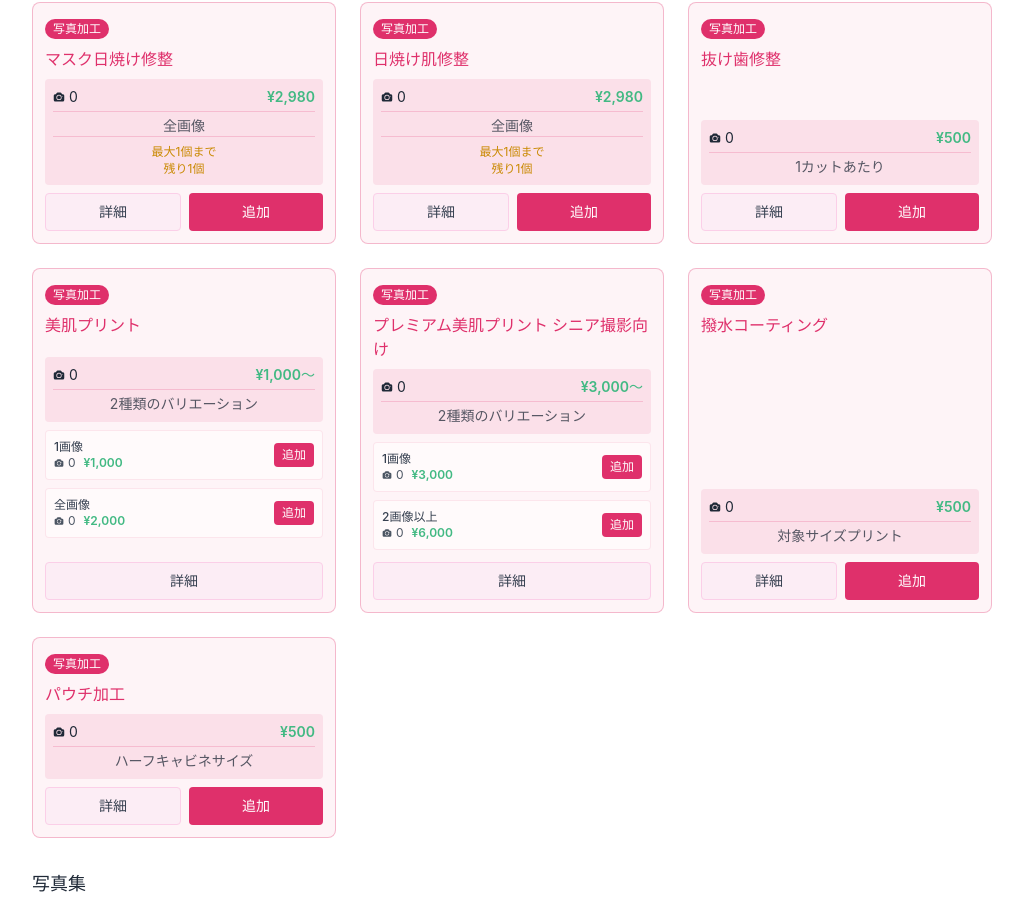
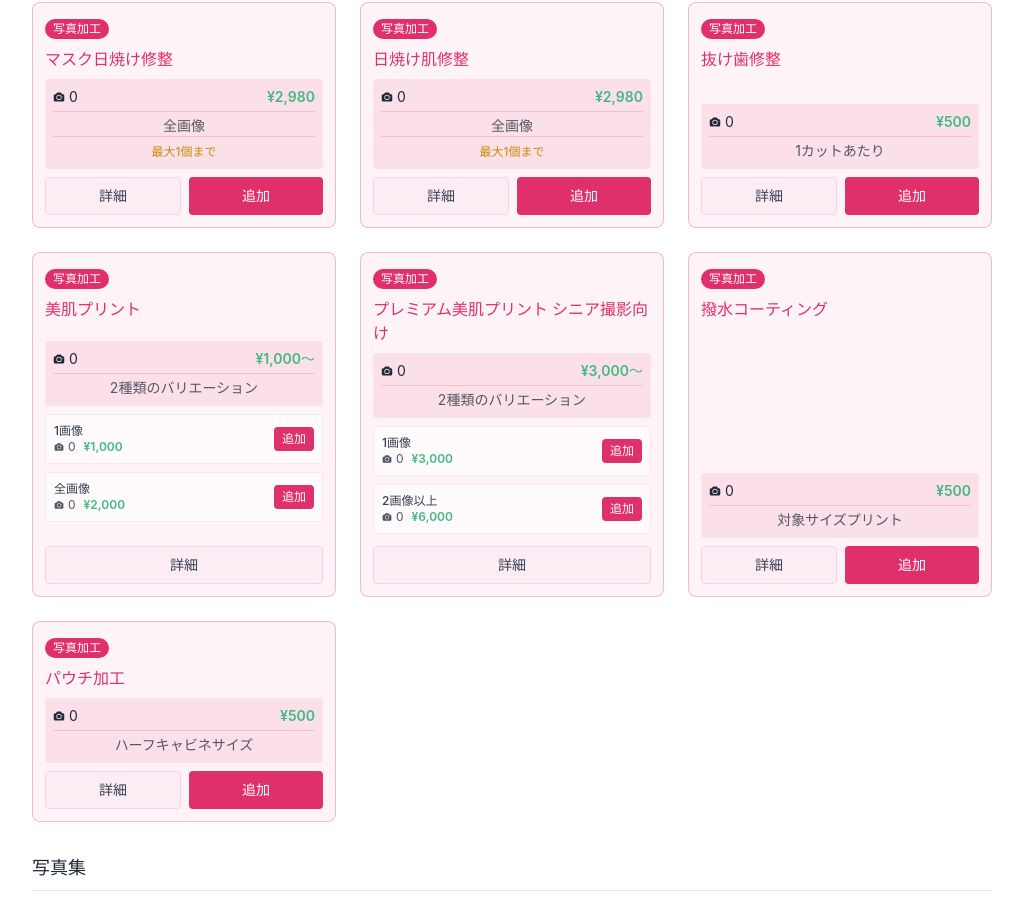
Before and after one commit to kiwi-26/photo-studio-price-calculator, a Vue app: page / in a window 1280 px wide. Shown: the part 8987-9892 px from the top of the page, without its empty margins (256-1279 px from the left). Built offline with nearby package versions, Linux system fonts and the light colour scheme.

Commit message:
残り個数は表示しない

```diff
--- a/src/components/ProductCard.vue
+++ b/src/components/ProductCard.vue
@@ -35,9 +35,6 @@
       <div v-if="hasQuantityLimit" class="text-center pt-1 border-t border-primary/20">
         <span class="text-xs text-yellow-600 dark:text-yellow-400">
           最大{{ product.maxQuantity }}個まで
-          <span v-if="remainingQuantity !== null" class="block">
-            残り{{ remainingQuantity }}個
-          </span>
         </span>
       </div>
 
```
